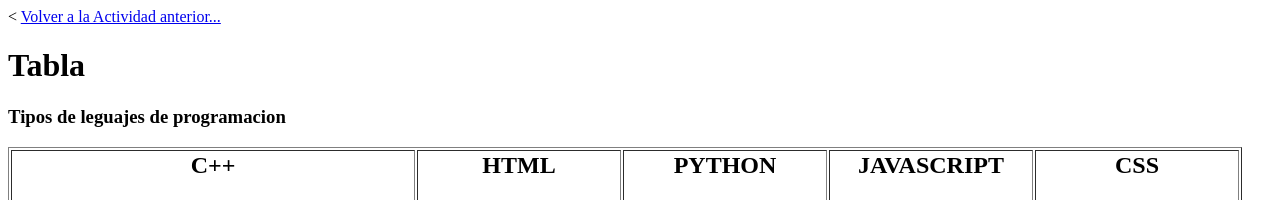
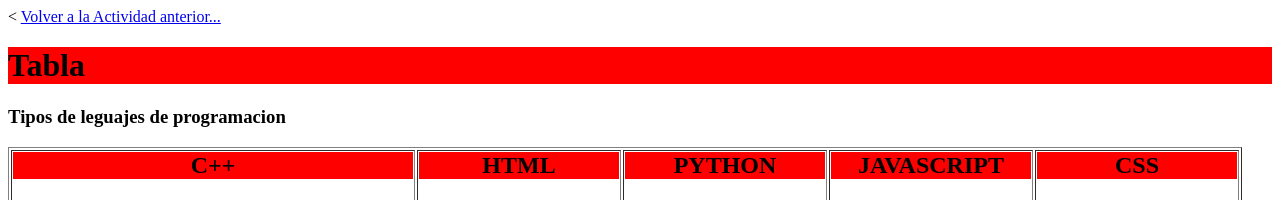
Before and after one commit to Pakorcrubiks/ProbWeb, a plain HTML site: page 2.3/Actividad 2.html in a window 1280 px wide. Shown: the top 200 px of the page. Drawn offline with Linux system fonts and the light colour scheme.

Commit message:
Actualizacion de conexcion

```diff
--- a/2.3/Actividad 2.html
+++ b/2.3/Actividad 2.html
@@ -5,15 +5,15 @@
 </head>
 <body>
 	<a href="../index.html">Volver a la Actividad anterior...</a>
-	<H1 "background-color: red;"><b>Tabla</b></H1>
+	<H1 style="background-color: red;"><b>Tabla</b></H1>
 	<h3><b>Tipos de leguajes de programacion</b></h3>
 	<table border="">
 		<tr>
-			<td><b><center><h2>C++</h2></center></b></td>
-			<td><b><center><h2>HTML</h2></center></b></td>
-			<td><b><center><h2>PYTHON</h2></center></b></td>
-			<td><b><center><h2>JAVASCRIPT</h2></center></b></td>
-			<td><b><center><h2>CSS</h2></center></b></td>
+			<td><b><center><h2 style="background-color: red;">C++</h2></center></b></td>
+			<td><b><center><h2 style="background-color: red;">HTML</h2></center></b></td>
+			<td><b><center><h2 style="background-color: red;">PYTHON</h2></center></b></td>
+			<td><b><center><h2 style="background-color: red;">JAVASCRIPT</h2></center></b></td>
+			<td><b><center><h2 style="background-color: red;">CSS</h2></center></b></td>
 		</tr>
 			<td><img src="C++.png" width="400px"></td>
 			<td><img src="HTML.png" width="200px"></td>
```
